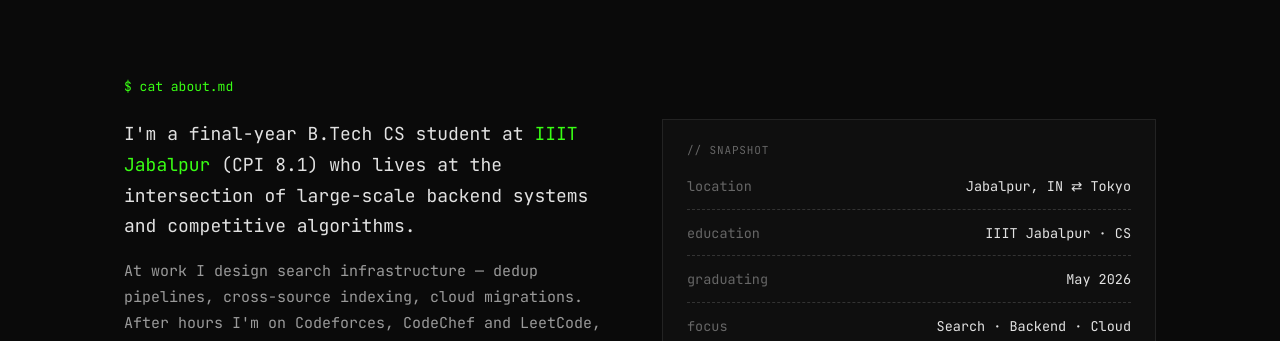
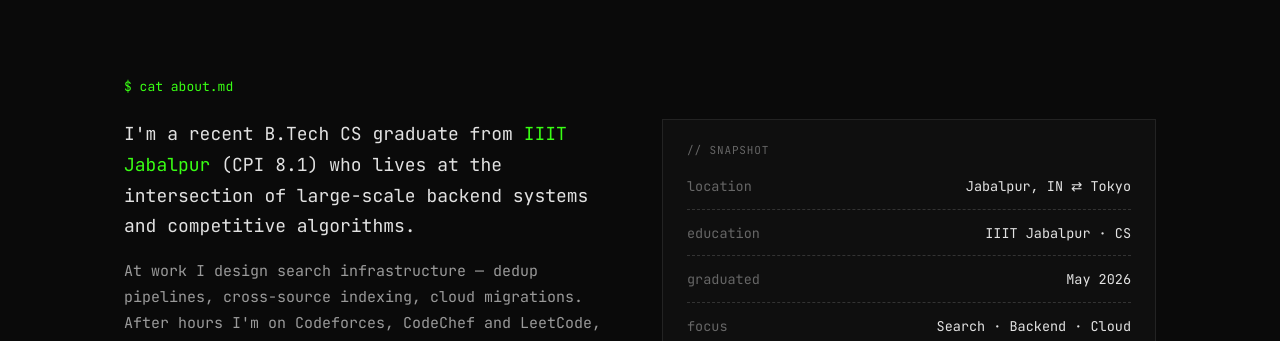
Before and after one commit to owaish7/owais-portfolio, a Next.js app: page / in a window 1280 px wide. Shown: the part 816-1157 px from the top of the page. Built offline with nearby package versions, Linux system fonts and the light colour scheme; no server answers.

Commit message:
About: student -> recent graduate

```diff
--- a/components/About.tsx
+++ b/components/About.tsx
@@ -1,7 +1,7 @@
 const SNAPSHOT: { k: string; v: React.ReactNode }[] = [
   { k: "location", v: "Jabalpur, IN ⇄ Tokyo" },
   { k: "education", v: "IIIT Jabalpur · CS" },
-  { k: "graduating", v: "May 2026" },
+  { k: "graduated", v: "May 2026" },
   { k: "focus", v: "Search · Backend · Cloud" },
   {
     k: "status",
@@ -35,7 +35,7 @@ export default function About() {
               color: "var(--fg)",
             }}
           >
-            I&apos;m a final-year B.Tech CS student at{" "}
+            I&apos;m a recent B.Tech CS graduate from{" "}
             <span style={{ color: "var(--acc)" }}>IIIT Jabalpur</span> (CPI 8.1)
             who lives at the intersection of large-scale backend systems and
             competitive algorithms.
```
